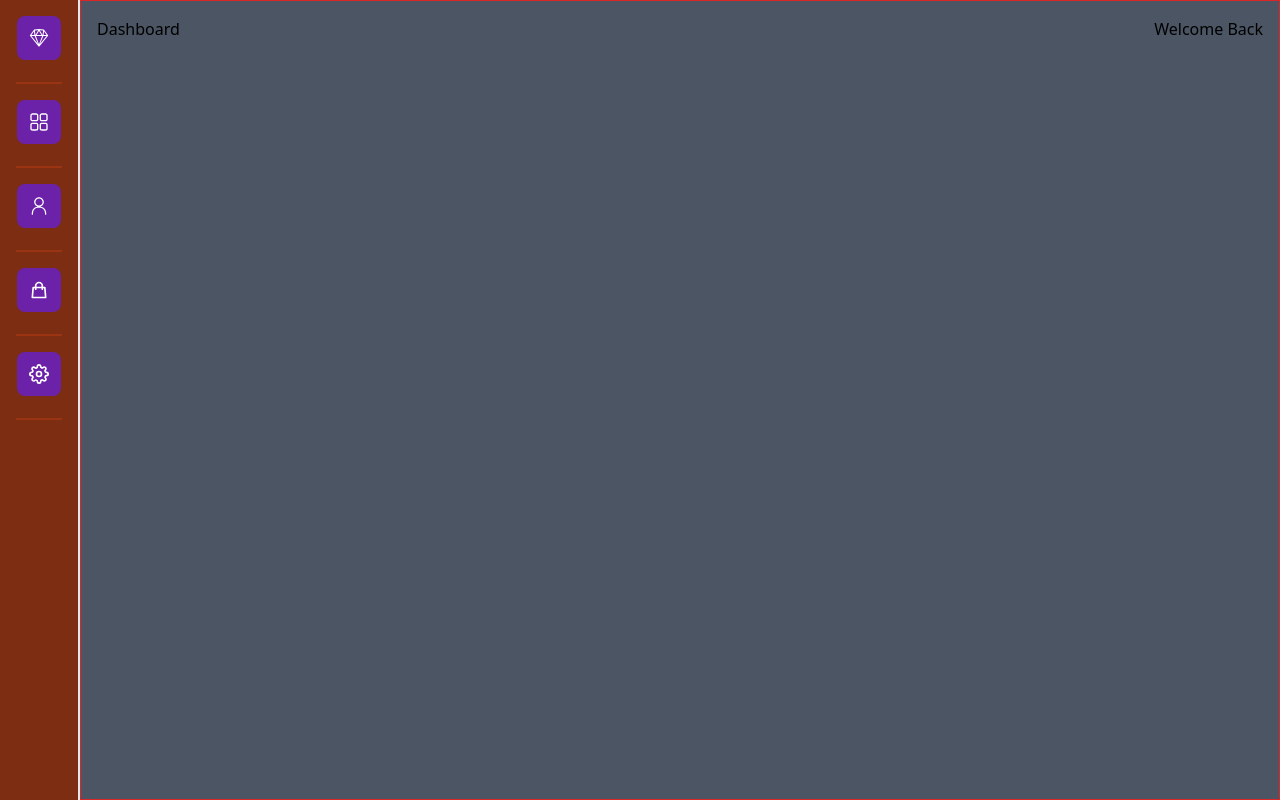
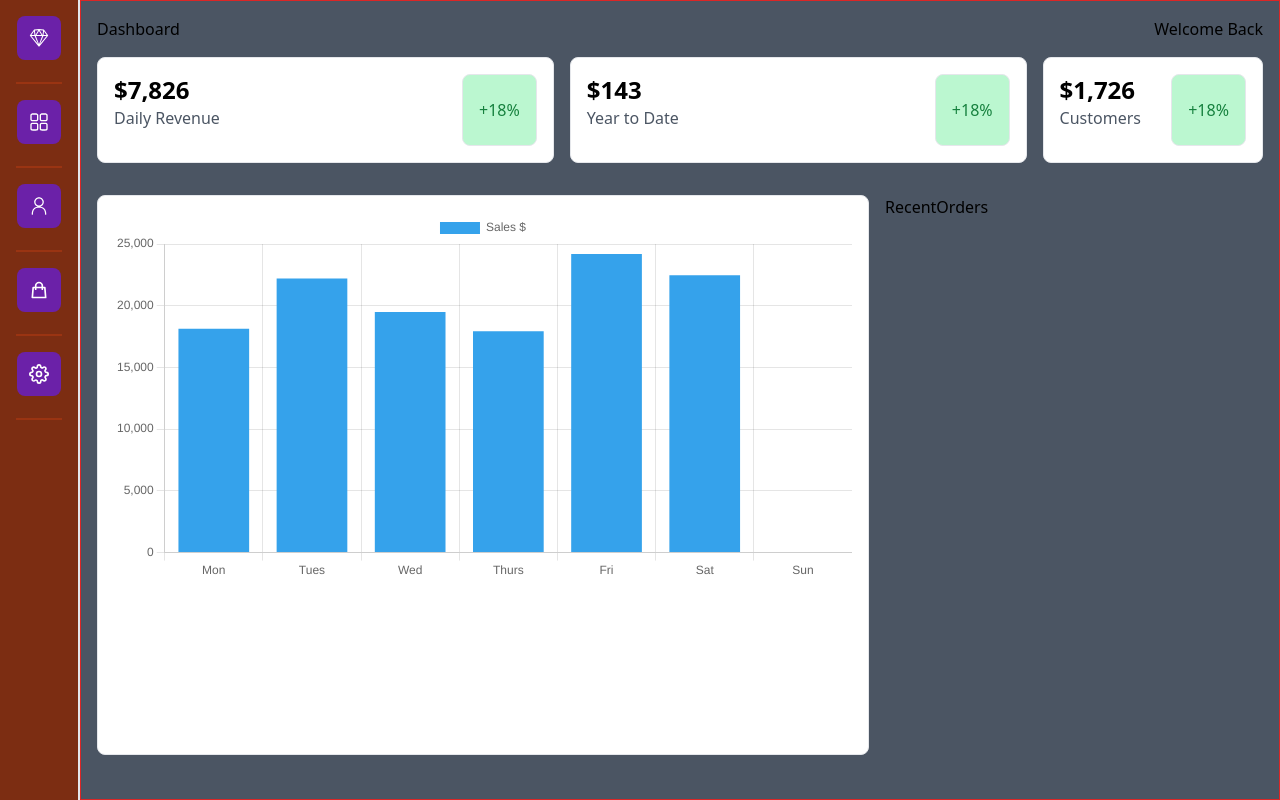
Before and after one commit to Nicholas-Abell/nextjs_dashboard, a Next.js app: page / in a window 1280 px wide. Built offline with nearby package versions, Linux system fonts and the light colour scheme.

Commit message:
created graph comp layout

```diff
--- /dev/null
+++ b/components/BarChart.js
@@ -0,0 +1,52 @@
+import React, { useState, useEffect } from 'react';
+import { Bar } from 'react-chartjs-2';
+import {
+    Chart as ChartJS,
+    CategoryScale,
+    LinearScale,
+    BarElement,
+    Title,
+    Tooltip,
+    Legend
+} from 'chart.js';
+
+ChartJS.register(
+    CategoryScale,
+    LinearScale,
+    BarElement,
+    Title,
+    Tooltip,
+    Legend,
+)
+
+const BarChart = () => {
+    const [chartData, setChartData] = useState({
+        datasets: [],
+    });
+
+    const [chartOptions, setChartOptions] = useState({});
+
+    useEffect(() => {
+        setChartData({
+            labels: ['Mon', 'Tues', 'Wed', 'Thurs', 'Fri', 'Sat', 'Sun'],
+            datasets: [
+                {
+                    label: 'Sales $',
+                    data: [18127, 22201, 19490, 17938, 24182, 22475],
+                    borderColor: 'rgb(53, 162, 235)',
+                    backgroundColor: 'rgb(53, 162, 235)'
+                },
+            ]
+        })
+    }, [])
+
+    return (
+        <>
+            <div className='w-full md:col-span-2 relative lg:h-[70vh] h-[50vh] m-auto p-4 border rounded-lg bg-white'>
+                <Bar data={chartData} options={chartOptions} />
+            </div>
+        </>
+    )
+}
+
+export default BarChart
--- /dev/null
+++ b/components/RecentOrders.js
@@ -0,0 +1,9 @@
+import React from 'react'
+
+const RecentOrders = () => {
+  return (
+    <div>RecentOrders</div>
+  )
+}
+
+export default RecentOrders
--- a/components/Sidebar.js
+++ b/components/Sidebar.js
@@ -25,7 +25,7 @@ const Sidebar = ({ children }) => {
                     <span className='border-b-2 border-orange-800 w-full p-2'></span>
                 </div>
                 <div className='flex flex-col items-center'>
-                    <Link href='/'>
+                    <Link href='/customers'>
                         <div className='bg-purple-800 text-white p-3 rounded-lg inline-block'>
                             <RxPerson size={20} />
                         </div>
@@ -33,7 +33,7 @@ const Sidebar = ({ children }) => {
                     <span className='border-b-2 border-orange-800 w-full p-2'></span>
                 </div>
                 <div className='flex flex-col items-center'>
-                    <Link href='/'>
+                    <Link href='/orders'>
                         <div className='bg-purple-800 text-white p-3 rounded-lg inline-block'>
                             <HiOutlineShoppingBag size={20} />
                         </div>
@@ -41,7 +41,7 @@ const Sidebar = ({ children }) => {
                     <span className='border-b-2 border-orange-800 w-full p-2'></span>
                 </div>
                 <div className='flex flex-col items-center'>
-                    <Link href='/'>
+                    <Link href='/settings'>
                         <div className='bg-purple-800 text-white p-3 rounded-lg inline-block'>
                             <FiSettings size={20} />
                         </div>
--- a/package.json
+++ b/package.json
@@ -9,8 +9,10 @@
     "lint": "next lint"
   },
   "dependencies": {
+    "chart.js": "^4.2.1",
     "next": "13.2.4",
     "react": "18.2.0",
+    "react-chartjs-2": "^5.2.0",
     "react-dom": "18.2.0",
     "react-icons": "^4.8.0"
   },
--- a/pages/index.js
+++ b/pages/index.js
@@ -1,4 +1,7 @@
+import BarChart from '@/components/BarChart';
 import Header from '@/components/Header';
+import RecentOrders from '@/components/RecentOrders';
+import TopCards from '@/components/TopCards';
 import Head from 'next/head';
 
 export default function Home() {
@@ -12,6 +15,11 @@ export default function Home() {
       </Head>
       <main className='bg-gray-600 min-h-screen border border-red-600'>
         <Header />
+        <TopCards />
+        <div className='grid p-4 md:grid-cols-3 grid-cols-1 gap-4'>
+          <BarChart />
+          <RecentOrders />
+        </div>
       </main>
     </>
   )
```
Also changed, not shown: 1 other file (tests, documents, lock files or other folders).
